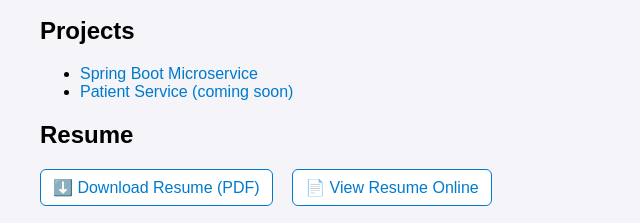
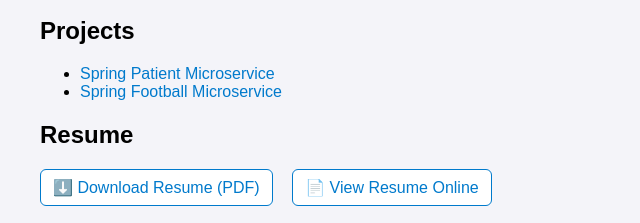
Before and after one commit to ontiverosgerman/ontiverosgerman.github.io, a plain HTML site: page index.html in a window 1280 px wide. Shown: the part 224-447 px from the top of the page, 0-640 px from the left. Drawn offline with Linux system fonts and the light colour scheme.

Commit message:
update index

```diff
--- a/index.html
+++ b/index.html
@@ -38,8 +38,8 @@
   <div class="section">
     <h2>Projects</h2>
     <ul>
-      <li><a href="https://github.com/ontiverosgerman/springboot">Spring Boot Microservice</a></li>
-      <li><a href="#">Patient Service (coming soon)</a></li>
+      <li><a href="https://github.com/ontiverosgerman/patient-service">Spring Patient Microservice</a></li>
+      <li><a href="https://github.com/ontiverosgerman/football-service">Spring Football Microservice</a></li>
     </ul>
   </div>
 
```
